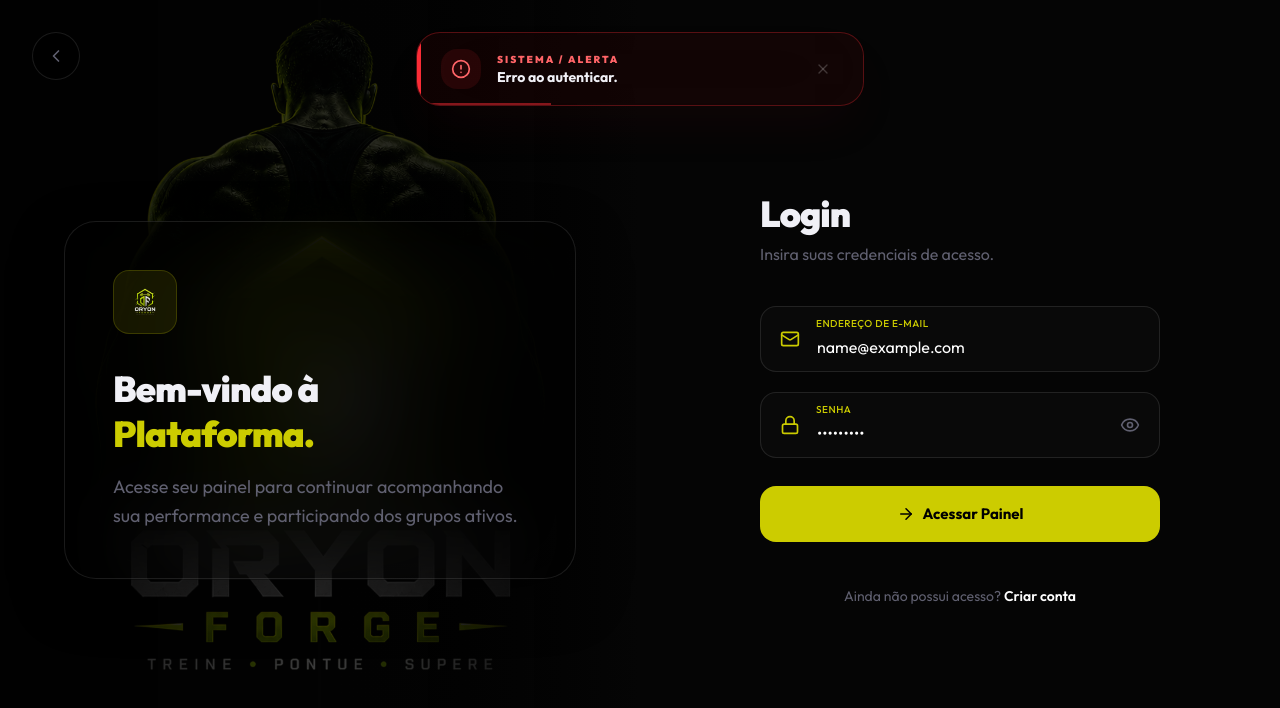
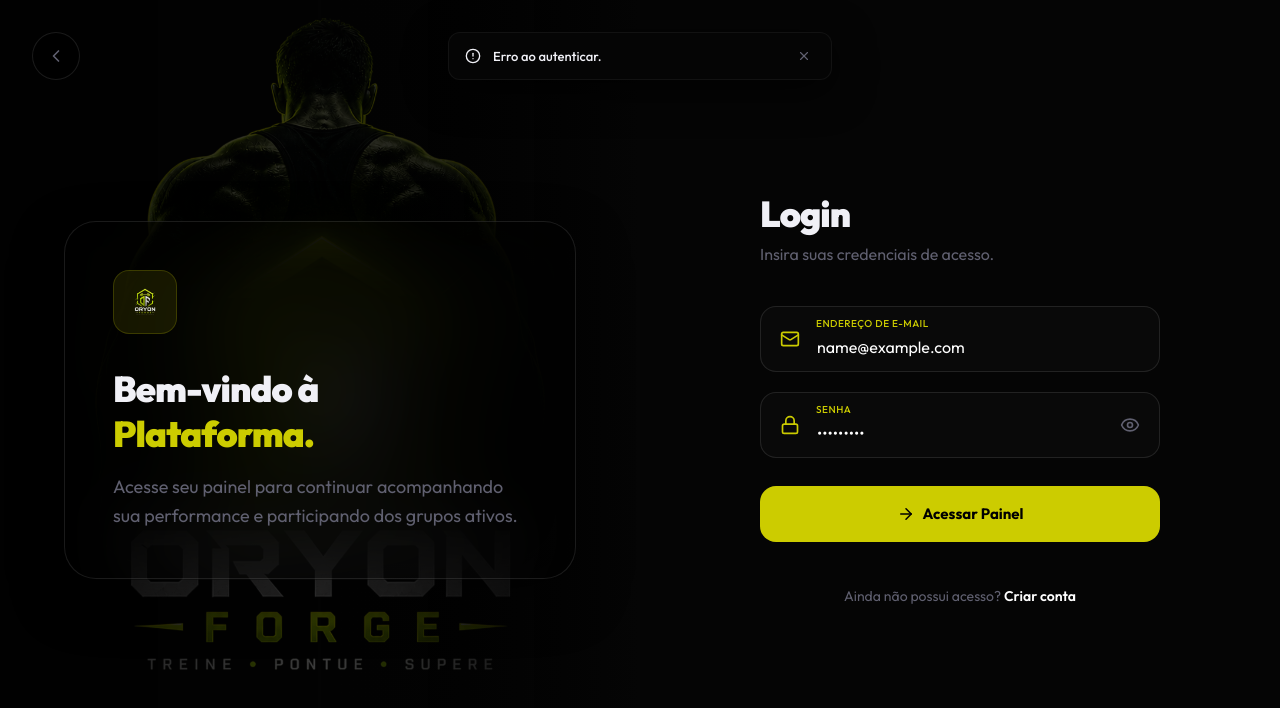
Before and after one commit to weelzinhox22/oryonforge2, a Next.js app: page /login in a window 1280 px wide. Both pictures are taken after typing "name@example.com", "Sample123" into the empty fields and a click on the button "Acessar Painel". Shown: the top 708 px of the page. Built offline with nearby package versions, Linux system fonts and the light colour scheme; no server answers.

Commit message:
codigo do tempo

```diff
--- a/src/components/Toast.tsx
+++ b/src/components/Toast.tsx
@@ -3,10 +3,6 @@
 import { useEffect } from 'react';
 import { motion, AnimatePresence } from 'framer-motion';
 import { AlertCircle, CheckCircle2, X } from 'lucide-react';
-import { Outfit, Sora } from 'next/font/google';
-
-const outfit = Outfit({ subsets: ['latin'], weight: ['400', '700', '900'] });
-const sora = Sora({ subsets: ['latin'], weight: ['700'] });
 
 interface ToastProps {
   message: string;
@@ -27,53 +23,27 @@ export default function Toast({ message, type = 'error', isVisible, onClose }: T
     <AnimatePresence>
       {isVisible && (
         <motion.div
-          initial={{ opacity: 0, y: -40, scale: 0.9 }}
-          animate={{ opacity: 1, y: 0, scale: 1 }}
-          exit={{ opacity: 0, y: -20, scale: 0.9 }}
-          transition={{ type: "spring", damping: 25, stiffness: 350 }}
-          className={`fixed top-8 left-4 right-4 z-[9999] flex justify-center pointer-events-none ${outfit.className}`}
+          initial={{ opacity: 0, y: -24, filter: 'blur(4px)' }}
+          animate={{ opacity: 1, y: 0, filter: 'blur(0px)' }}
+          exit={{ opacity: 0, y: -12, filter: 'blur(4px)' }}
+          transition={{ duration: 0.3, ease: [0.23, 1, 0.32, 1] }}
+          className="fixed top-8 left-0 right-0 z-[9999] flex justify-center pointer-events-none px-4"
         >
-          <div
-            className={`pointer-events-auto px-6 py-4 rounded-3xl flex items-center gap-4 max-w-md w-full border backdrop-blur-2xl shadow-2xl relative overflow-hidden ${
-              type === 'error'
-                ? 'bg-red-950/20 border-red-500/30 shadow-red-900/10'
-                : 'bg-black/60 border-[#CCCC00]/30 shadow-[#CCCC00]/10'
-            }`}
-          >
-            {/* Background Accent */}
-            <div className={`absolute top-0 left-0 w-1 h-full ${type === 'error' ? 'bg-red-500' : 'bg-[#CCCC00]'}`} />
-
-            <div className={`w-10 h-10 rounded-2xl flex items-center justify-center shrink-0 ${
-              type === 'error' ? 'bg-red-500/10 text-red-400' : 'bg-[#CCCC00]/10 text-[#CCCC00]'
-            }`}>
-              {type === 'error' ? <AlertCircle size={20} /> : <CheckCircle2 size={20} />}
+          <div className="pointer-events-auto bg-[#050505] border border-white/5 px-4 py-3 rounded-xl flex items-center gap-3 shadow-[0_10px_40px_rgba(0,0,0,0.8)] max-w-sm w-full">
+            <div className={`flex items-center justify-center shrink-0 ${type === 'success' ? 'text-[#CCCC00]' : 'text-[#F0F0F6]'}`}>
+              {type === 'error' ? <AlertCircle size={16} strokeWidth={2} /> : <CheckCircle2 size={16} strokeWidth={2} />}
             </div>
 
             <div className="flex-1">
-              <h4 className={`text-[10px] font-black uppercase tracking-[0.2em] mb-0.5 ${
-                type === 'error' ? 'text-red-400' : 'text-[#CCCC00]'
-              }`}>
-                {type === 'error' ? 'Sistema / Alerta' : 'Oryon / Sucesso'}
-              </h4>
-              <p className="text-sm font-bold text-[#F0F0F6] leading-tight">{message}</p>
+              <p className="text-[13px] font-medium text-[#F0F0F6] leading-tight">{message}</p>
             </div>
 
             <button
               onClick={onClose}
-              className="w-8 h-8 rounded-xl flex items-center justify-center text-white/20 hover:text-white hover:bg-white/5 transition-all"
+              className="p-1 rounded-md text-[#606070] hover:text-[#F0F0F6] transition-colors shrink-0"
             >
-              <X size={16} />
+              <X size={14} strokeWidth={2} />
             </button>
-
-            {/* Progress Bar */}
-            <motion.div
-              initial={{ width: "100%" }}
-              animate={{ width: "0%" }}
-              transition={{ duration: 4, ease: "linear" }}
-              className={`absolute bottom-0 left-0 h-[2px] opacity-50 ${
-                type === 'error' ? 'bg-red-500' : 'bg-[#CCCC00]'
-              }`}
-            />
           </div>
         </motion.div>
       )}
```
